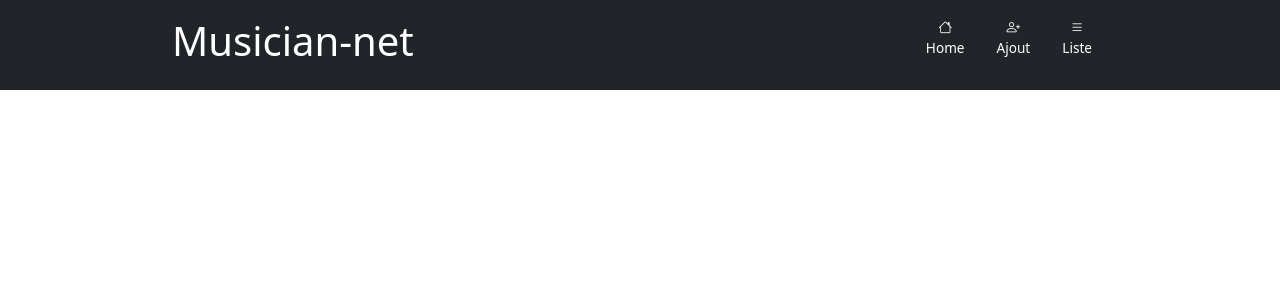
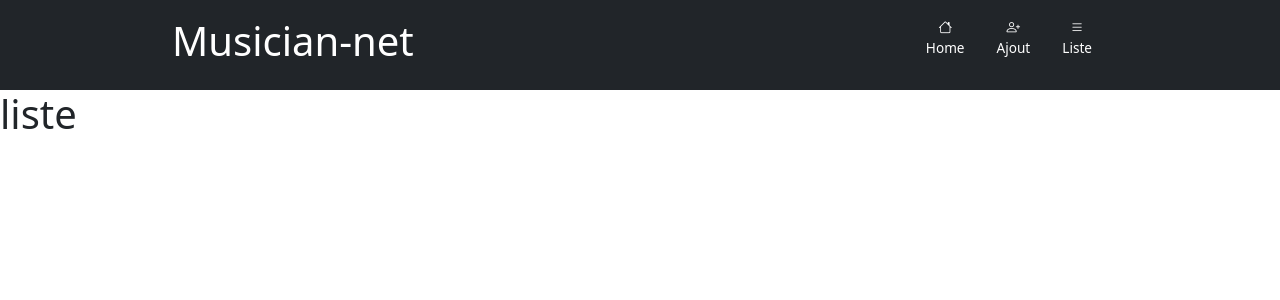
Before and after one commit to judi1968/Learning-vue, a Vue app in the folder vue-project/: page /list in a window 1280 px wide. Shown: the top 300 px of the page. Built offline with nearby package versions, Linux system fonts and the light colour scheme.

Commit message:
add page list

```diff
--- a/vue-project/src/App.vue
+++ b/vue-project/src/App.vue
@@ -44,7 +44,7 @@ import 'bootstrap-icons/font/bootstrap-icons.css';
               </a>
             </li>
             <li>
-              <a href="#" class="nav-link text-secondary">
+              <a href="/list" class="nav-link text-secondary">
                   <i class="bi bi-list" width="24" height="24"></i>
                   <br>
                   <p>Liste</p>
--- a/vue-project/src/router/index.js
+++ b/vue-project/src/router/index.js
@@ -2,6 +2,7 @@ import { createRouter, createWebHistory } from 'vue-router'
 import HomeView from '../views/HomeView.vue'
 import Home from '../views/Musician-net/Home.vue'
 import Ajout from '../views/Musician-net/Ajout.vue'
+import List from '../views/Musician-net/List.vue'
 const router = createRouter({
   history: createWebHistory(import.meta.env.BASE_URL),
   routes: [
@@ -29,6 +30,12 @@ const router = createRouter({
       name: 'Ajout d\' employer',
       component: Ajout
     }
+    ,
+    {
+      path: '/list',
+      name: 'List d\' employer',
+      component: List
+    }
   ]
 })
 
--- /dev/null
+++ b/vue-project/src/views/Musician-net/List.vue
@@ -0,0 +1,5 @@
+<template>
+    <div>
+        <h1>liste</h1>
+    </div>
+</template>
```
